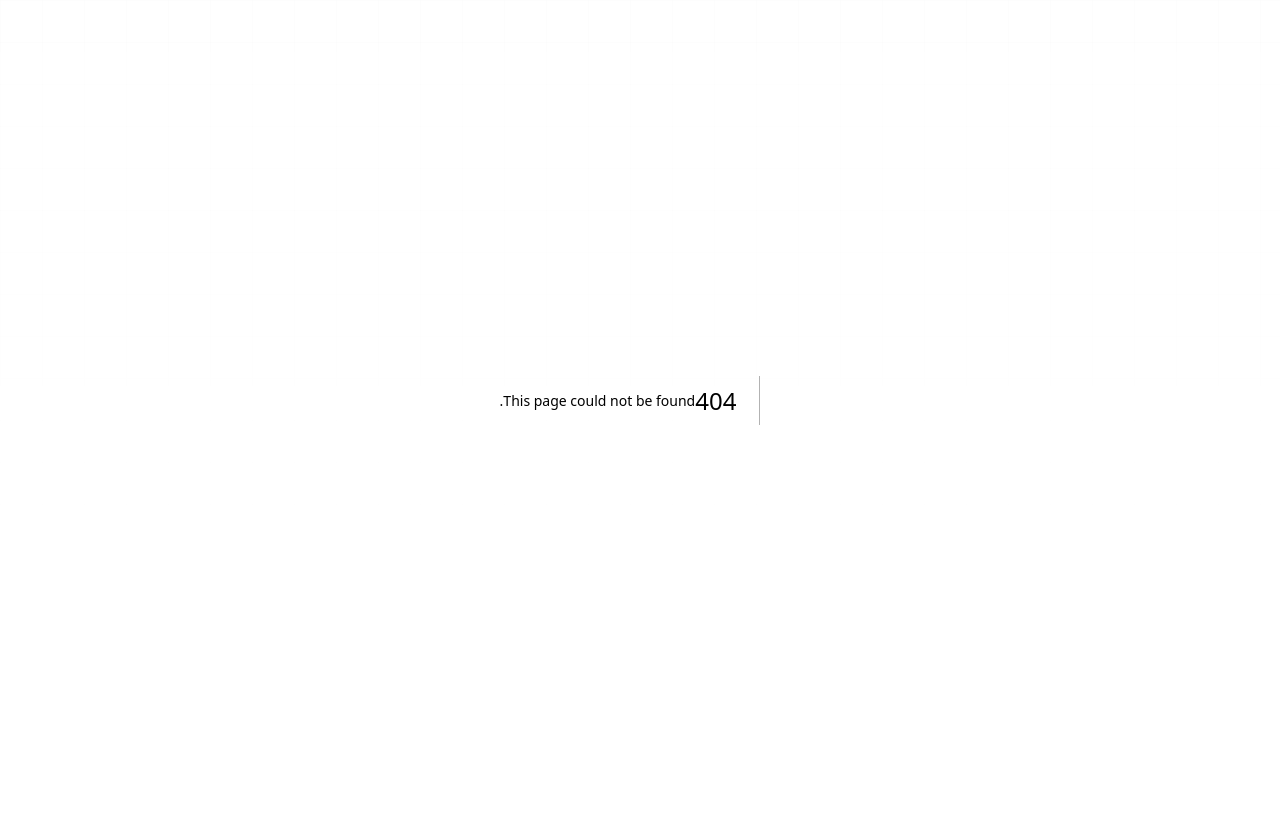
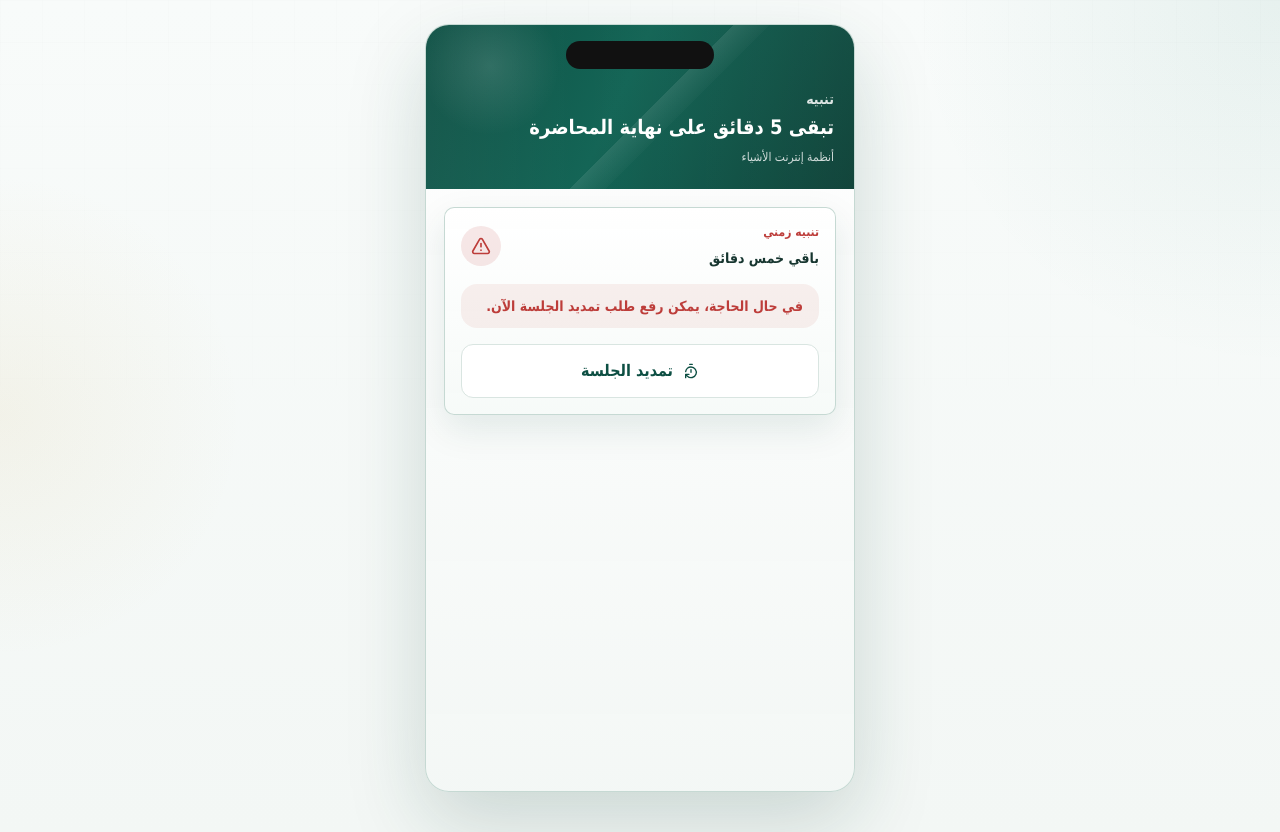
Before and after one commit to KYA24/Haderation, a Next.js app: page /faculty/final-five in a window 1280 px wide. Before the commit this address had no page. Before the commit the page ends 800 px from the top, so only its background shows below. Built offline with nearby package versions, Linux system fonts and the light colour scheme.

Commit message:
feat: update admin and faculty pages for improved clarity and remove redundant text

```diff
--- a/app/admin/insights/page.js
+++ b/app/admin/insights/page.js
@@ -36,9 +36,6 @@ export default async function AdminInsightsPage() {
           <div>
             <p className="text-sm font-black text-[var(--kfu-green-700)]">ذكاء القرار</p>
             <h2 className="mt-2 text-3xl font-black text-[var(--ink-900)]">تنبؤات ومقترحات تشغيلية</h2>
-            <p className="mt-3 max-w-2xl text-sm leading-7 text-[var(--ink-700)]">
-              هذه الصفحة تعرض ملخصًا تنبؤيًا مبنيًا على بيانات التشغيل الحالية (عرض شكلي للنسخة التجريبية).
-            </p>
           </div>
           <div className="rounded-[18px] border border-[var(--line)] bg-[var(--surface-soft)] px-4 py-3 text-sm font-black text-[var(--ink-700)]">
             متوسط الحمل: {Math.round(averageLoad * 10) / 10} kW
--- a/app/admin/layout.js
+++ b/app/admin/layout.js
@@ -12,9 +12,6 @@ export default function AdminLayout({ children }) {
               <div>
                 <p className="text-sm font-bold text-white/80">بوابة الإدارة الجامعية</p>
                 <h1 className="mt-2 text-4xl font-black text-white">مركز التحكم والخدمات</h1>
-                <p className="mt-3 max-w-2xl text-sm leading-7 text-white/80">
-                  إعادة تصميم كاملة لواجهة الإدارة مع نفس الخدمات والبيانات، لكن بطابع بصري جامعي أكثر رسمية ووضوحًا.
-                </p>
               </div>
               <BlockchainBadge />
             </div>
--- a/app/admin/page.js
+++ b/app/admin/page.js
@@ -68,9 +68,6 @@ export default async function AdminHomePage() {
           <div>
             <p className="text-sm font-black text-[var(--kfu-green-700)]">ذكاء القرار</p>
             <h2 className="mt-2 text-3xl font-black text-[var(--ink-900)]">تنبؤات ومقترحات تشغيلية</h2>
-            <p className="mt-3 text-sm leading-7 text-[var(--ink-700)]">
-              صفحة مستقلة تعرض توصيات الذكاء الاصطناعي بناءً على بيانات التشغيل (عرض تجريبي).
-            </p>
           </div>
           <a href="/admin/insights" className="button-primary">
             عرض صفحة المقترحات
--- /dev/null
+++ b/app/faculty/final-five/page.js
@@ -0,0 +1,46 @@
+import { AlertTriangle, TimerReset } from "lucide-react";
+import { getFacultyPortalData } from "@/lib/domain";
+
+export const dynamic = "force-dynamic";
+
+export default async function FacultyFinalFivePage({ searchParams }) {
+  const params = await searchParams;
+  const facultyId = params?.facultyId || "f001";
+  const data = await getFacultyPortalData(facultyId);
+
+  return (
+    <main className="page-wrap py-3 md:py-6">
+      <div className="mobile-frame relative">
+        <header className="hero-banner px-5 pb-6 pt-4 bg-[var(--danger)]">
+          <div className="mobile-notch" />
+          <div className="mt-5">
+            <p className="text-sm font-bold text-white/85">تنبيه</p>
+            <h1 className="mt-1 text-xl font-black text-white">تبقى 5 دقائق على نهاية المحاضرة</h1>
+            <p className="mt-2 text-xs text-white/80">{data.session.courseName}</p>
+          </div>
+        </header>
+
+        <div className="mobile-content">
+          <section className="glass-card p-4">
+            <div className="flex items-center justify-between gap-3">
+              <div>
+                <p className="text-xs font-bold text-[var(--danger)]">تنبيه زمني</p>
+                <p className="mt-2 text-sm font-black text-[var(--ink-900)]">باقي خمس دقائق</p>
+              </div>
+              <div className="flex h-10 w-10 items-center justify-center rounded-full bg-[rgba(189,61,58,0.12)] text-[var(--danger)]">
+                <AlertTriangle className="h-5 w-5" />
+              </div>
+            </div>
+            <div className="mt-4 rounded-[16px] bg-[rgba(189,61,58,0.08)] px-4 py-3 text-sm font-bold text-[var(--danger)]">
+              في حال الحاجة، يمكن رفع طلب تمديد الجلسة الآن.
+            </div>
+            <button type="button" className="button-secondary mt-4 w-full">
+              <TimerReset className="h-4 w-4" />
+              تمديد الجلسة
+            </button>
+          </section>
+        </div>
+      </div>
+    </main>
+  );
+}
--- a/app/faculty/otp/page.js
+++ b/app/faculty/otp/page.js
@@ -18,17 +18,11 @@ export default async function FacultyOtpPage({ searchParams }) {
           <div className="hero-banner px-6 py-10 md:px-10">
             <BrandMark className="[&_p]:text-white" />
             <h1 className="mt-8 text-4xl font-black leading-tight text-white">التحقق من الرمز</h1>
-            <p className="mt-5 max-w-xl text-base leading-8 text-white/82">
-              هذه الخطوة لتأكيد الدخول قبل تفعيل المحاضرة وربط الأنظمة التشغيلية.
-            </p>
             <div className="mt-8 rounded-[22px] bg-white/10 p-5 text-white/92">
               <div className="flex items-center gap-3">
                 <ShieldCheck className="h-5 w-5 text-[#f6edd8]" />
                 <p className="font-black">OTP تجريبي</p>
               </div>
-              <p className="mt-3 text-sm leading-7 text-white/78">
-                لا يتم إرسال أي رسائل فعلية في هذا النموذج.
-              </p>
             </div>
           </div>
 
@@ -36,9 +30,6 @@ export default async function FacultyOtpPage({ searchParams }) {
             <div className="mx-auto max-w-md">
               <p className="text-sm font-black text-[var(--kfu-green-700)]">الخطوة الثانية</p>
               <h2 className="mt-2 text-3xl font-black text-[var(--ink-900)]">أدخل رمز التحقق</h2>
-              <p className="mt-3 text-sm leading-7 text-[var(--ink-700)]">
-                بعد التأكيد سيتم تحويلك مباشرة إلى واجهة المحاضرة.
-              </p>
 
               <div className="mt-6">
                 <FacultyOtpForm facultyId={facultyId} academicId={academicId} />
--- a/app/faculty/page.js
+++ b/app/faculty/page.js
@@ -14,17 +14,11 @@ export default async function FacultyLoginPage() {
           <div className="hero-banner px-6 py-10 md:px-10">
             <BrandMark className="[&_p]:text-white" />
             <h1 className="mt-8 text-4xl font-black leading-tight text-white">بوابة عضو هيئة التدريس</h1>
-            <p className="mt-5 max-w-xl text-base leading-8 text-white/82">
-              تسجيل سريع لتجربة بدء المحاضرة وربط تشغيل المرافق، مع رمز تحقق تجريبي (OTP) لأغراض العرض فقط.
-            </p>
             <div className="mt-8 rounded-[22px] bg-white/10 p-5 text-white/92">
               <div className="flex items-center gap-3">
                 <ShieldCheck className="h-5 w-5 text-[#f6edd8]" />
-                <p className="font-black">إشعار تلقائي عند بدء المحاضرة</p>
+                <p className="font-black">دخول سريع</p>
               </div>
-              <p className="mt-3 text-sm leading-7 text-white/78">
-                زر البدء يفعّل حالة المحاضرة ويعرض الخدمات المتاحة عند التأخير أو قرب النهاية.
-              </p>
             </div>
           </div>
 
@@ -32,9 +26,6 @@ export default async function FacultyLoginPage() {
             <div className="mx-auto max-w-md">
               <p className="text-sm font-black text-[var(--kfu-green-700)]">تسجيل سريع</p>
               <h2 className="mt-2 text-3xl font-black text-[var(--ink-900)]">ادخل بياناتك الجامعية</h2>
-              <p className="mt-3 text-sm leading-7 text-[var(--ink-700)]">
-                أدخل الرقم الجامعي ورمز التحقق التجريبي للانتقال إلى واجهة المحاضرة.
-              </p>
 
               <div className="mt-6">
                 <FacultyLoginForm />
--- a/app/page.js
+++ b/app/page.js
@@ -27,11 +27,8 @@ export default async function HomePage() {
               <div className="mt-6 max-w-3xl">
                 <BrandMark className="text-white [&_p]:text-white" />
                 <h1 className="mt-6 text-4xl font-black leading-tight md:text-6xl">
-                  إعادة بناء واجهة هدرييشن بأسلوب جامعي رسمي، واضح، ومتجاوب بالكامل.
+                  منصة تشغيل القاعات والخدمات الجامعية
                 </h1>
-                <p className="mt-5 max-w-2xl text-base leading-8 text-white/82 md:text-lg">
-                  تم توجيه القالب إلى طابع بصري قريب من جامعة الملك فيصل: مساحات بيضاء أوسع، درجات أخضر وذهبي، بطاقات خدمات أوضح، وتجربة جوال تحاكي التطبيقات الجامعية الرسمية.
-                </p>
               </div>
               <div className="mt-7 flex flex-wrap gap-3">
                 <Link href="/faculty" className="button-primary">
@@ -40,6 +37,9 @@ export default async function HomePage() {
                 </Link>
                 <Link href="/faculty/waiting?facultyId=f001" className="button-secondary">
                   حالة انتظار وصول الدكتور
+                </Link>
+                <Link href="/faculty/final-five?facultyId=f001" className="button-secondary">
+                  حالة آخر 5 دقائق
                 </Link>
                 <Link href="/admin" className="button-secondary">
                   لوحة الإدارة
@@ -92,18 +92,12 @@ export default async function HomePage() {
                   <Building2 className="h-6 w-6" />
                 </div>
                 <h3 className="mt-4 text-xl font-black text-[var(--ink-900)]">لوحة الإدارة</h3>
-                <p className="mt-3 text-sm leading-7 text-[var(--ink-700)]">
-                  متابعة القاعات، الطلبات، السجلات، ومؤشرات التشغيل من لوحة واحدة بطابع إداري رسمي.
-                </p>
               </Link>
               <Link href="/faculty" className="glass-card p-5 transition hover:-translate-y-1">
                 <div className="flex h-14 w-14 items-center justify-center rounded-full bg-[var(--kfu-gold-100)] text-[var(--kfu-gold-700)]">
                   <Sparkles className="h-6 w-6" />
                 </div>
                 <h3 className="mt-4 text-xl font-black text-[var(--ink-900)]">تطبيق الجوال</h3>
-                <p className="mt-3 text-sm leading-7 text-[var(--ink-700)]">
-                  واجهة جوال حقيقية بأسفل ثابت وزر صوتي مركزي وتجربة طلب موحدة أكثر قربًا من تطبيقات KFU.
-                </p>
               </Link>
             </div>
           </div>
```
